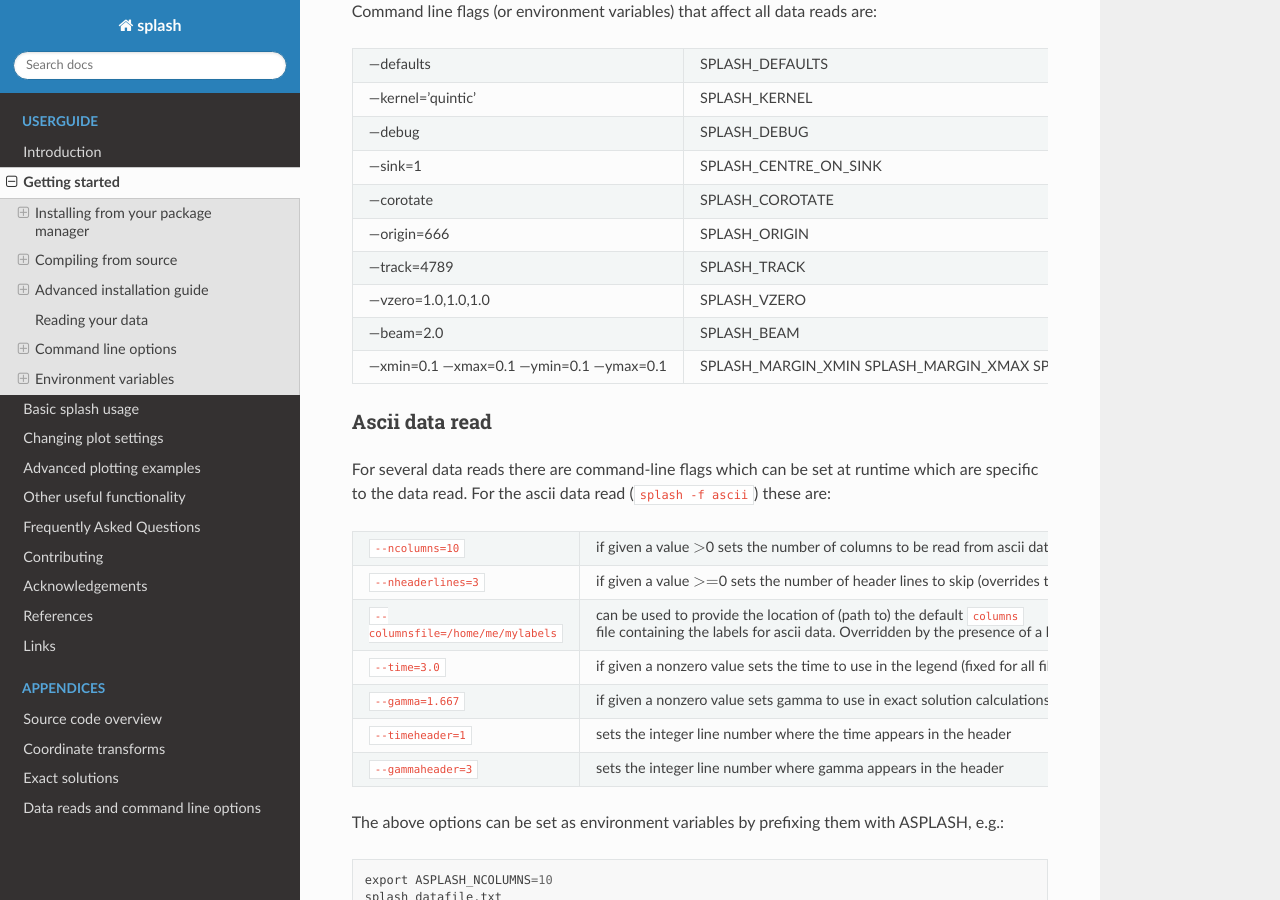
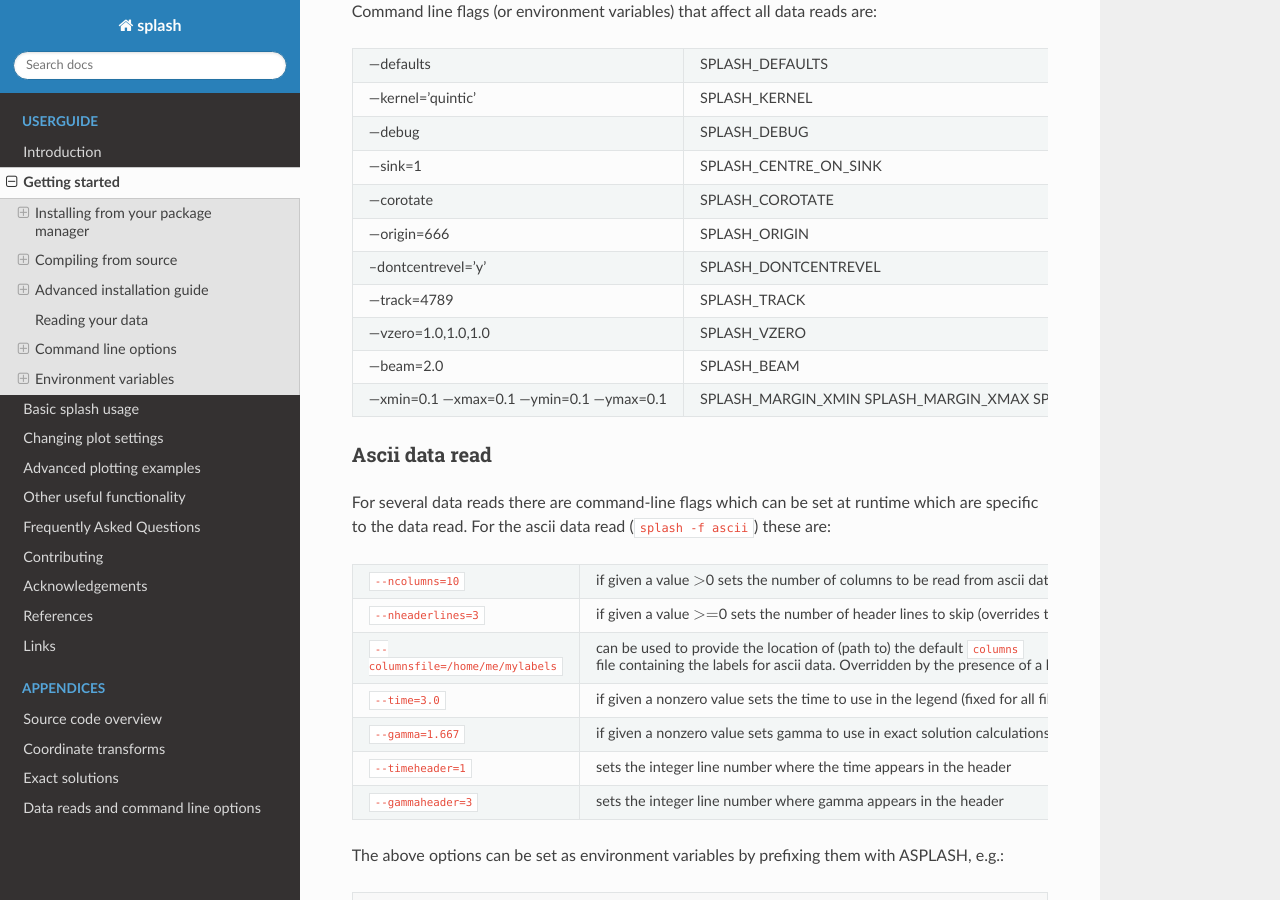
Before and after one commit to danieljprice/splash, a Sphinx documentation site: the page built from docs/getting-started.rst, in a window 1280 px wide and 900 px high, scrolled down 7655 px. Built offline with Sphinx 7.4.7 and the Read the Docs theme 2.0.0, drawn with Linux system fonts in a browser that asks for light colours; some of the changed lines change nothing that is shown.

Commit message:
Added a new environment variable and command line flag to prevent the velocity from being centred when SPLASH_CENTRE_ON_SINK or SPLASH_ORIGIN are being used.

```diff
--- a/docs/getting-started.rst
+++ b/docs/getting-started.rst
@@ -398,6 +398,11 @@ Command line flags (or environment variables) that affect all data reads are:
 | ---origin=666        | SPLASH_ORIGIN         | recentre the coordinate origin and velocities   |
 |                      |                       | to the selected particle (e.g. particle 666)    |
 +----------------------+-----------------------+-------------------------------------------------+
+| --dontcentrevel='y'  | SPLASH_DONTCENTREVEL  | used along with SPLASH_CENTRE_ON_SINK or        |
+|                      |                       | SPLASH_ORIGIN. If true, then the velocities     |
+|                      |                       | will not be made relative to the sink or        |
+|                      |                       | particle.                                       |
++----------------------+-----------------------+-------------------------------------------------+
 | ---track=4789        | SPLASH_TRACK          | set limits of all quantities relative to those  |
 |                      |                       | of the selected particle (e.g. particle 4789)   |
 +----------------------+-----------------------+-------------------------------------------------+
```
Also changed, not shown: 1 other file.
